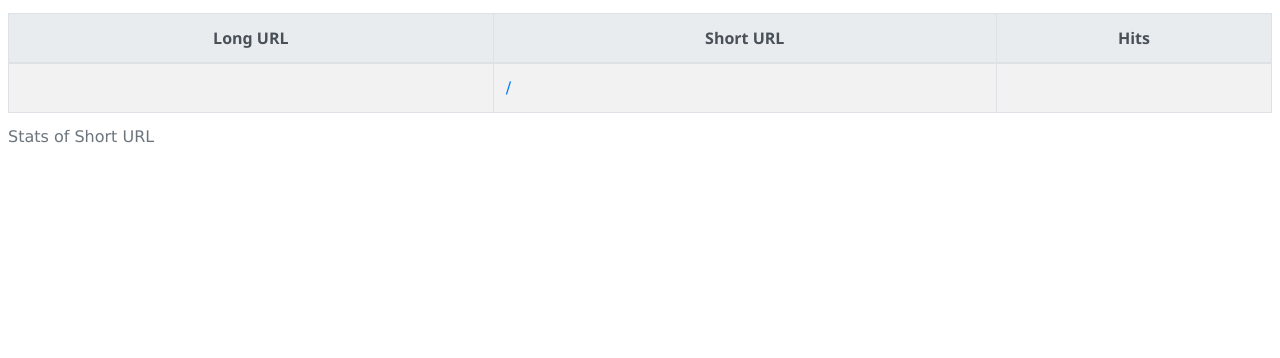
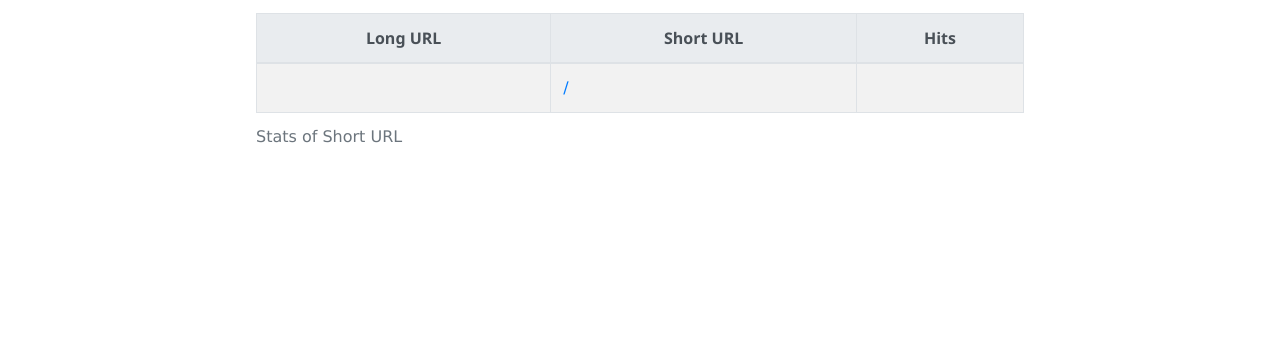
Before and after one commit to hiteshsp/cut-it, a Flask app: template url_shortener/templates/short-stats.html in a window 1280 px wide. Shown: the part 62-420 px from the top of the page. Run offline with Flask 2, Linux system fonts and the light colour scheme; the template is opened without the code that fills it, so the values that code supplies are empty; some libraries are stand-ins or nearby versions.

Commit message:
Fixed css issues with stats

```diff
--- a/url_shortener/static/css/main.css
+++ b/url_shortener/static/css/main.css
@@ -67,3 +67,10 @@
    margin-left:0px !important;
    margin-right:0px !important;
 }
+.short-stats{
+    margin-left: 20%;
+     margin-top: 1%;
+     margin-right: 20%;
+     font-size: 16px;
+     font-family:Verdana, Geneva, Tahoma, sans-serif;
+}
--- a/url_shortener/templates/short-stats.html
+++ b/url_shortener/templates/short-stats.html
@@ -1,7 +1,8 @@
 {% extends 'base.html' %}
 
 {% block section %}
-<div class="stats">
+
+<div class="short-stats">
 	<table class="table table-hover table-striped table-bordered">
 	 <caption>Stats of Short URL</caption>
 		<thead class="thead-light">
```
Also changed, not shown: 1 other file.
